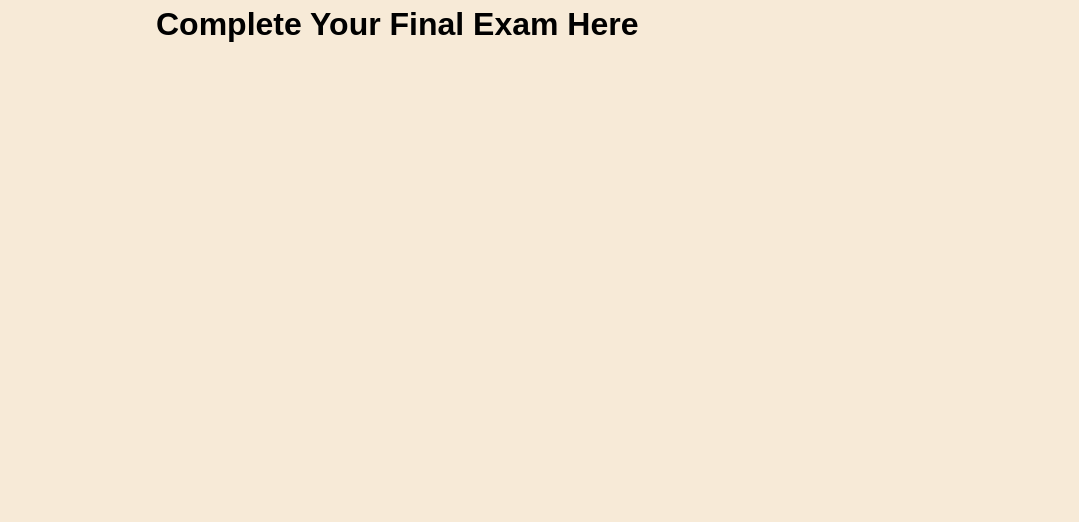
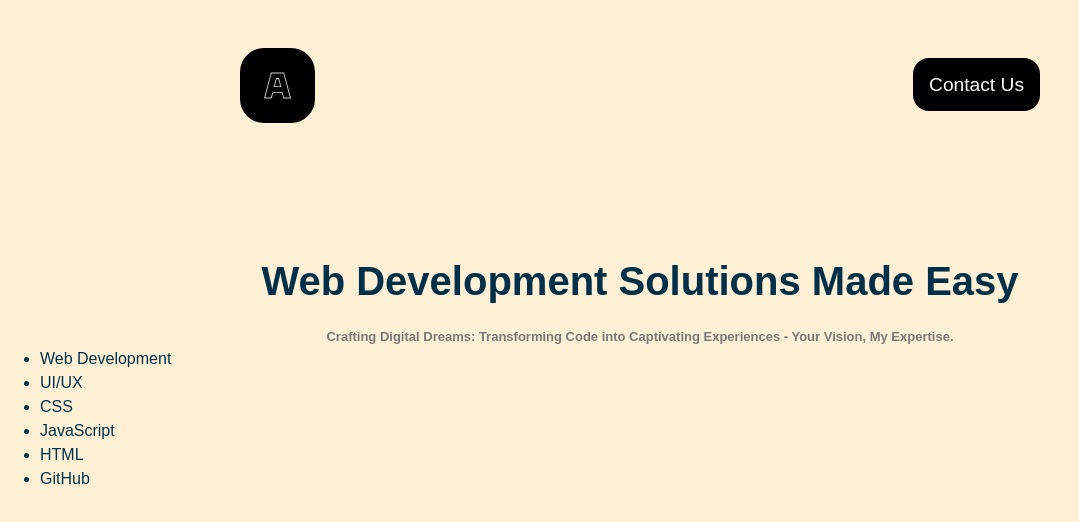
Before and after one commit to irm1005-itec1005-fall-2023/final-exam-ahmedhasan5, a plain HTML site: page index.html in a window 1280 px wide. Shown: the whole page, without its empty margins (0-1079 px from the left). Drawn offline with Linux system fonts and the light colour scheme.

Commit message:
Finished Header and almost the first part

```diff
--- a/index.html
+++ b/index.html
@@ -27,6 +27,18 @@
 
 <body>
 
+
+  <div class="container">
+    <header>
+      <h2 class="sr-only"> Site Header</h2>
+      <img src="./images/logo/logo-light.svg">
+      <nav>
+        <ul>
+          <li><a href="#">Contact Us</a></li>
+        </ul>
+  </div>
+  </header>
+
   <!--
 
     FINAL EXAM CONTENT
@@ -41,6 +53,7 @@
     Site Header (hidden text - not visible on screen)
     Amy's Web Development Agency Logo (<- image alt text <- ./images/logo/logo-light.svg)
     Contact Us
+
 
     # MAIN SECTION
 
@@ -115,11 +128,55 @@
   -->
 
   <main>
+    <h2 class="sr-only">Amy's Web Development Agency </h2>
     <div class="page-container">
-      <h1>Complete Your Final Exam Here</h1>
+    <h1>Web Development Solutions Made Easy </h1>
+    <h3>Crafting Digital Dreams: Transforming Code into Captivating Experiences - Your Vision, My Expertise.</h3>
     </div>
-  </main>
 
 
+
+
+
+
+
+
+
+
+
+
+
+
+
+
+
+
+
+
+
+
+
+  </main>
 </body>
+
 </html>
+
+
+
+
+
+
+
+
+
+<section>
+  <h2 class="sr-only">My Skills</h2>
+  <ul>
+    <li>Web Development</li>
+    <li>UI/UX</li>
+    <li>CSS</li>
+    <li>JavaScript</li>
+    <li>HTML</li>
+    <li>GitHub</li>
+  </ul>
+</section>
--- a/style.css
+++ b/style.css
@@ -38,6 +38,62 @@ body {
   background-color: #f7ead7;
 }
 
+
+body {
+  color: #003049;
+  font-family: sans-serif;
+  background-color: #fdf0d5;
+
+}
+
+.container {
+  width: 800px;
+  margin: 0 auto;
+}
+
+header {
+  width: 100%;
+
+  padding: 2rem 0 2rem 0;
+
+  display: flex;
+  justify-content: space-between;
+  align-items: center;
+}
+
+header img {
+  width: 75px;
+  height: 75px;
+  background-color: black;
+  border-radius: 1.5rem;
+  margin: 1rem 0;
+  padding: 1.4rem;
+}
+
+header nav ul {
+  list-style-type: none;
+  margin: 0;
+  padding: 0;
+
+  display: flex;
+}
+
+header nav ul li {
+  margin-left: 1rem;
+}
+
+header nav ul li a {
+  text-decoration: none;
+  background-color: black;
+  border-radius: 1rem;
+  color: white;
+  font-size: 1.2rem;
+  padding: 1rem;
+}
+
+
+
+
 /*
  * SR-ONLY
  */
@@ -46,11 +102,12 @@ body {
   width: 1px;
   height: 1px;
   padding: 0;
-  margin: -1px;
+  margin: 3rem;
   overflow: hidden;
   clip: rect(0, 0, 0, 0);
   white-space: nowrap;
   border: 0;
+
  }
 
 
@@ -58,11 +115,23 @@ body {
  * SHARED STYLES
  */
 
-.page-container {
-  max-width: 1000px;
-  margin: 0 auto;
-  padding: 0 1.0rem;
+.page-container h1 {
+display: flex;
+font-size:2.5rem;
+justify-content: center;
+align-items: center;
+margin-top: 5rem;
 }
+.page-container h3{
+  display: flex;
+  font-size:small;
+  margin-top: 1rem;
+
+  color:#797979;
+  justify-content: center;
+  align-items: center;
+}
+
 
 /*
  * ADD YOUR STYLES HERE
```
